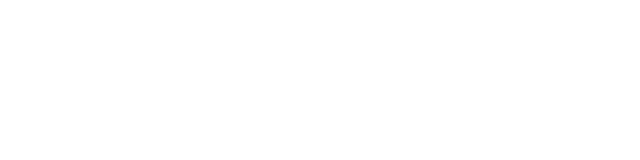
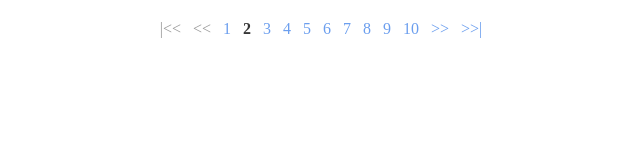
Before and after one commit to niyangup/vue-my-site, a Vue app: page / in a window 1280 px wide. Shown: the top 160 px of the page, without its empty margins (319-959 px from the left). Built offline with nearby package versions, Linux system fonts and the light colour scheme; a small style sheet from the web is missing.

Commit message:
分页组件

```diff
--- a/package.json
+++ b/package.json
@@ -18,6 +18,8 @@
     "babel-eslint": "^10.1.0",
     "eslint": "^6.7.2",
     "eslint-plugin-vue": "^6.2.2",
+    "less": "^3.0.4",
+    "less-loader": "^5.0.0",
     "vue-template-compiler": "^2.6.11"
   },
   "eslintConfig": {
--- a/src/App.vue
+++ b/src/App.vue
@@ -1,27 +1,33 @@
 <template>
   <div id="app">
-    <Icon type="home"></Icon>
+    <pager :total="total" :current="current" @pageChange="handlePageChange"></pager>
   </div>
 </template>
 
 <script>
 
-import Icon from "@/components/Icon";
+import Pager from "@/components/Pager";
 
 export default {
   name: 'App',
   components: {
-    Icon
+    Pager,
+  },
+  data() {
+    return {
+      current: 2,
+      total: 200,
+    }
+  },
+  methods: {
+    handlePageChange(index) {
+      this.current = index
+    }
   },
 }
 </script>
 
 <style>
 #app {
-  font-family: Avenir, Helvetica, Arial, sans-serif;
-  -webkit-font-smoothing: antialiased;
-  -moz-osx-font-smoothing: grayscale;
-  color: #2c3e50;
-  margin-top: 60px;
 }
 </style>
--- /dev/null
+++ b/src/components/Pager.vue
@@ -0,0 +1,106 @@
+<template>
+
+  <div class="pager-container" v-if="pageNumber>1">
+    <a href="#" class="disable" :class="{disable:current===1}" @click="handleClick(1)">|&lt;&lt;</a>
+    <a href="#" class="disable" :class="{disable:current===1}" @click="handleClick(current-1)">&lt;&lt;</a>
+    <a href="#" :class="{active:item===current}" v-for="(item,i) in numbers" :key="i" @click="handleClick(item)">
+      {{ item }}</a>
+
+
+    <a href="#" :class="{disable:current===pageNumber}" @click="handleClick(current+1)">&gt;&gt;</a>
+    <a href="#" :class="{disable:current===pageNumber}" @click="handleClick(pageNumber)">&gt;&gt;|</a>
+
+  </div>
+</template>
+
+<script>
+export default {
+  name: "Pager",
+  props: {
+    current: {
+      type: Number,
+      default: 1
+    },
+    total: {
+      type: Number,
+      default: 0
+    },
+    limit: {
+      type: Number,
+      default: 10
+    },
+    visibleNumber: {
+      type: Number,
+      default: 10
+    },
+  },
+  computed: {
+    pageNumber() {
+      return Math.ceil(this.total / this.limit)
+    },
+    visibleMin() {
+      let min = this.current - Math.floor(this.visibleNumber / 2)
+      if (min < 1) {
+        min = 1
+
+      }
+      return min
+    },
+    visibleMax() {
+      let max = this.visibleMin + this.visibleNumber - 1
+      if (max > this.pageNumber) {
+        max = this.pageNumber
+      }
+      return max
+    },
+    numbers() {
+      const data = []
+      for (let i = this.visibleMin; i <= this.visibleMax; i++) {
+        data.push(i)
+      }
+      return data
+    }
+  },
+  methods: {
+    handleClick(index) {
+      if (index < 1) {
+        index = 1
+      }
+      if (index > this.pageNumber) {
+        index = this.pageNumber
+      }
+      if (index === this.current) {
+        return
+      }
+      this.$emit("pageChange", index)
+    }
+  },
+}
+</script>
+
+<style scoped lang="less">
+@import "~@/style/var.less";
+
+.pager-container {
+  display: flex;
+  justify-content: center;
+  margin: 20px 0;
+
+  a {
+    color: @primary;
+    margin: 0 6px;
+
+    &.disable {
+      color: @lightWords;
+      cursor: not-allowed;
+    }
+
+    &.active {
+      color: @words;
+      font-weight: bold;
+      cursor: text;
+    }
+  }
+}
+
+</style>
--- a/src/main.js
+++ b/src/main.js
@@ -1,8 +1,9 @@
 import Vue from 'vue'
 import App from './App.vue'
+import "./style/global.less"
 
 Vue.config.productionTip = false
 
 new Vue({
-  render: h => h(App),
+    render: h => h(App),
 }).$mount('#app')
--- /dev/null
+++ b/src/style/global.less
@@ -0,0 +1,10 @@
+@import "var";
+
+a {
+  text-decoration: none;
+  color: inherit;
+
+  &:hover {
+    color: @primary;
+  }
+}
--- /dev/null
+++ b/src/style/var.less
@@ -0,0 +1,9 @@
+// less变量
+@danger: #cc3600; // 危险、错误
+@primary: #6b9eee; // 主色调、链接
+@words: #373737; // 大部分文字、深色文字
+@lightWords: #999; // 少部分文字、浅色文字
+@warn: #dc6a12; // 警告
+@success: #7ebf50; // 成功
+@gray: #b4b8bc; // 灰色
+@dark: #202020; // 深色
```
Also changed, not shown: 1 other file (tests, documents, lock files or other folders).
